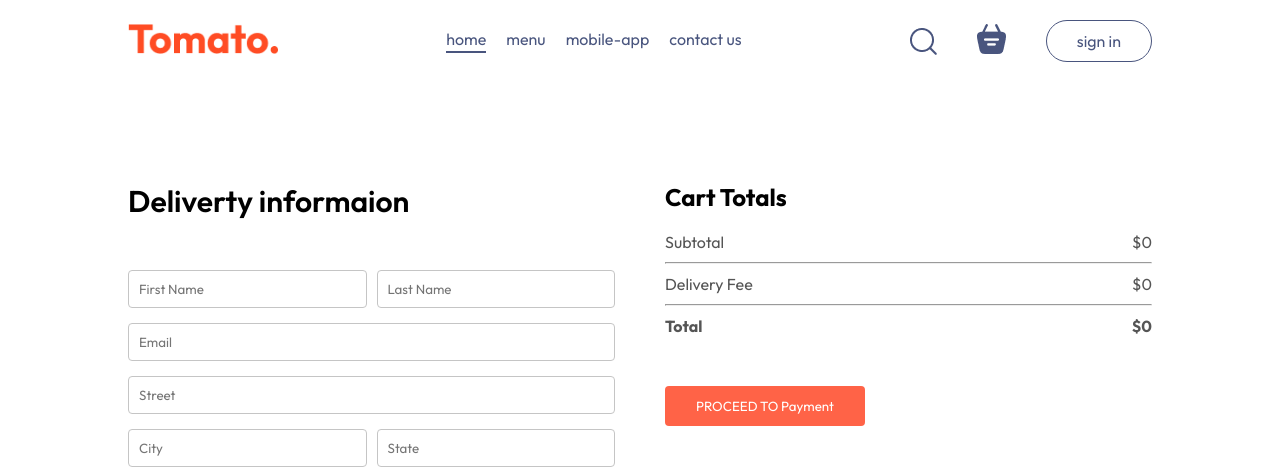
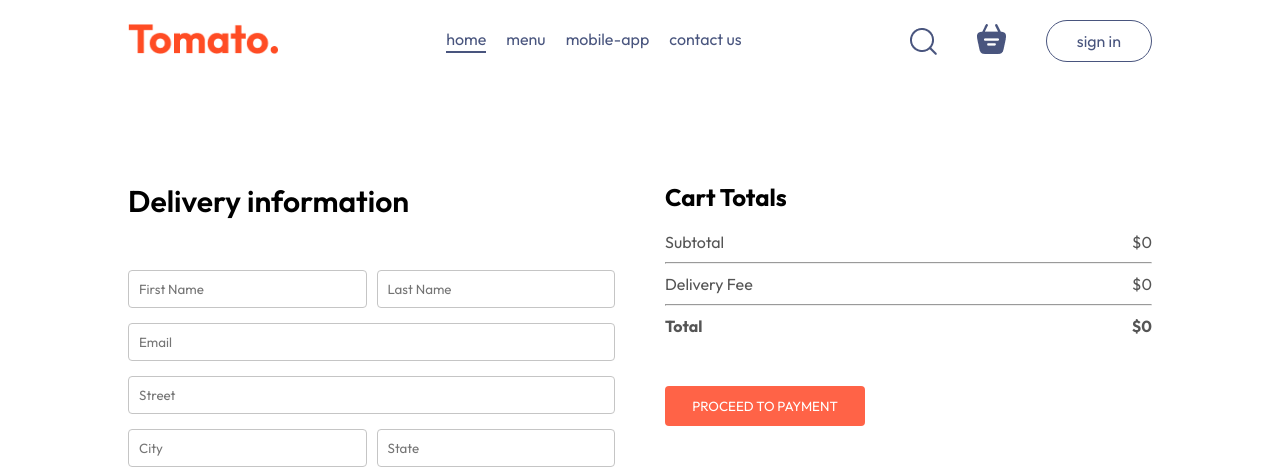
Before and after one commit to Arosh-Upathilak/E-Commernce, a React (Create React App) app in the folder forntend/: page /order in a window 1280 px wide. Shown: the top 476 px of the page. Built offline with nearby package versions, Linux system fonts and the light colour scheme.

Commit message:
fixed the issure of button

```diff
--- a/forntend/src/pages/PlaceOrder/PlaceOrder.jsx
+++ b/forntend/src/pages/PlaceOrder/PlaceOrder.jsx
@@ -8,7 +8,7 @@ const PlaceOrder = () => {
   return (
     <form action="" className='place-order'>
       <div className="place-order-left">
-        <p className="title">Deliverty informaion</p>
+        <p className="title">Delivery information</p>
         <div className="multi-fields">
           <input type="text" placeholder='First Name' />
           <input type="text" placeholder='Last Name' />
@@ -44,7 +44,7 @@ const PlaceOrder = () => {
               <b>${getTocartTotal()!==0?getTocartTotal() + 2:0}</b>
             </div>
           </div>
-          <button type='button'>PROCEED TO Payment</button>
+          <button>PROCEED TO PAYMENT</button>
         </div>
       </div>
     </form>
```
